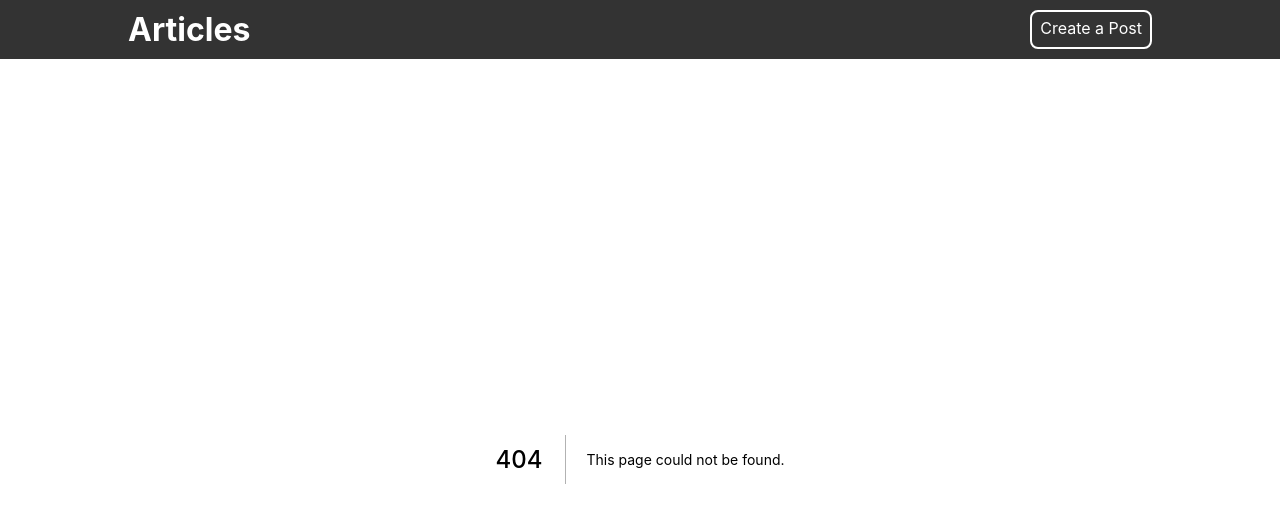
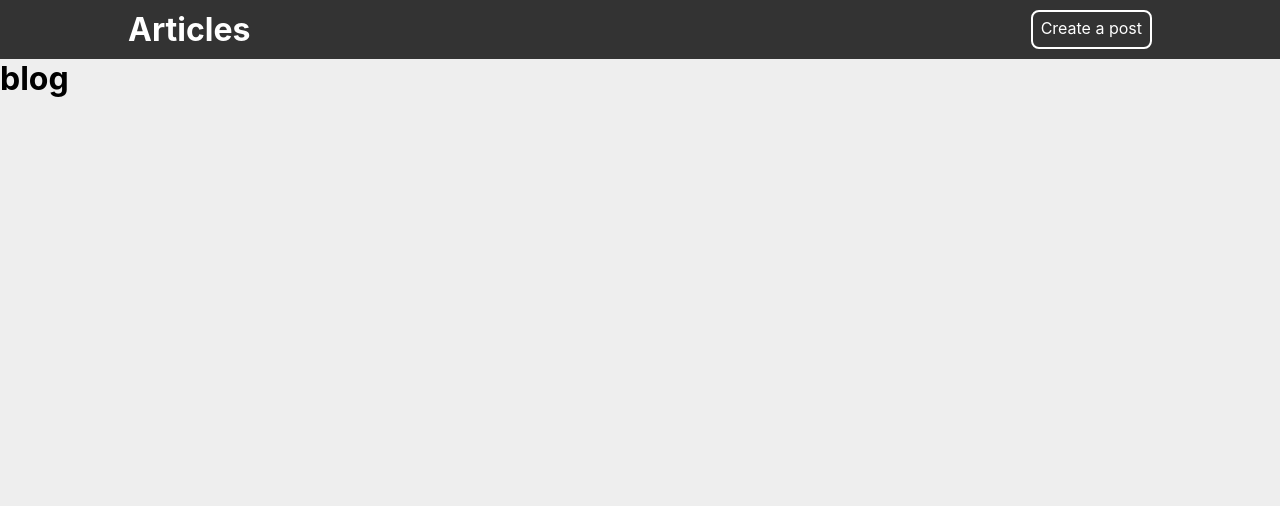
Before and after one commit to pmadinga/articles, a Next.js app: page /blog/1 in a window 1280 px wide. Before the commit this address had no page. Shown: the top 506 px of the page. Built offline with nearby package versions, Linux system fonts and the light colour scheme.

Commit message:
Fixed server url not found

```diff
--- a/components/Siteheader.js
+++ b/components/Siteheader.js
@@ -5,8 +5,8 @@ const Siteheader = () =>{
     return(
         <div className={styles.siteheader}>
             <h1>Articles</h1>
-            <Link href={"./create"}>
-                <a>Create a Post</a>
+            <Link href={"/create"} passHref>
+                <a>Create a post</a>
             </Link>
         </div>
     )
--- /dev/null
+++ b/pages/blog/[id].js
@@ -0,0 +1,5 @@
+export default function Blog(){
+    return (
+        <h1>blog</h1>
+    )
+}
--- a/pages/index.js
+++ b/pages/index.js
@@ -6,7 +6,6 @@ import styles from '../styles/Home.module.css'
 const prisma = new PrismaClient()
 
 const Home = ({ data }) =>{
-  console.log(data);
   return(
     <>
       <Head>
@@ -19,7 +18,7 @@ const Home = ({ data }) =>{
               <h2 className={styles.title}>{item.title}</h2>
               <span className={styles.blog_info}>{item.author}</span>
               <p className={styles.desc}>{item.body}</p>
-              <Link href={`/blog/`}>
+              <Link href={`/blog/${item.id}`}>
                 <a>Read more</a>
               </Link>
             </div>
```
